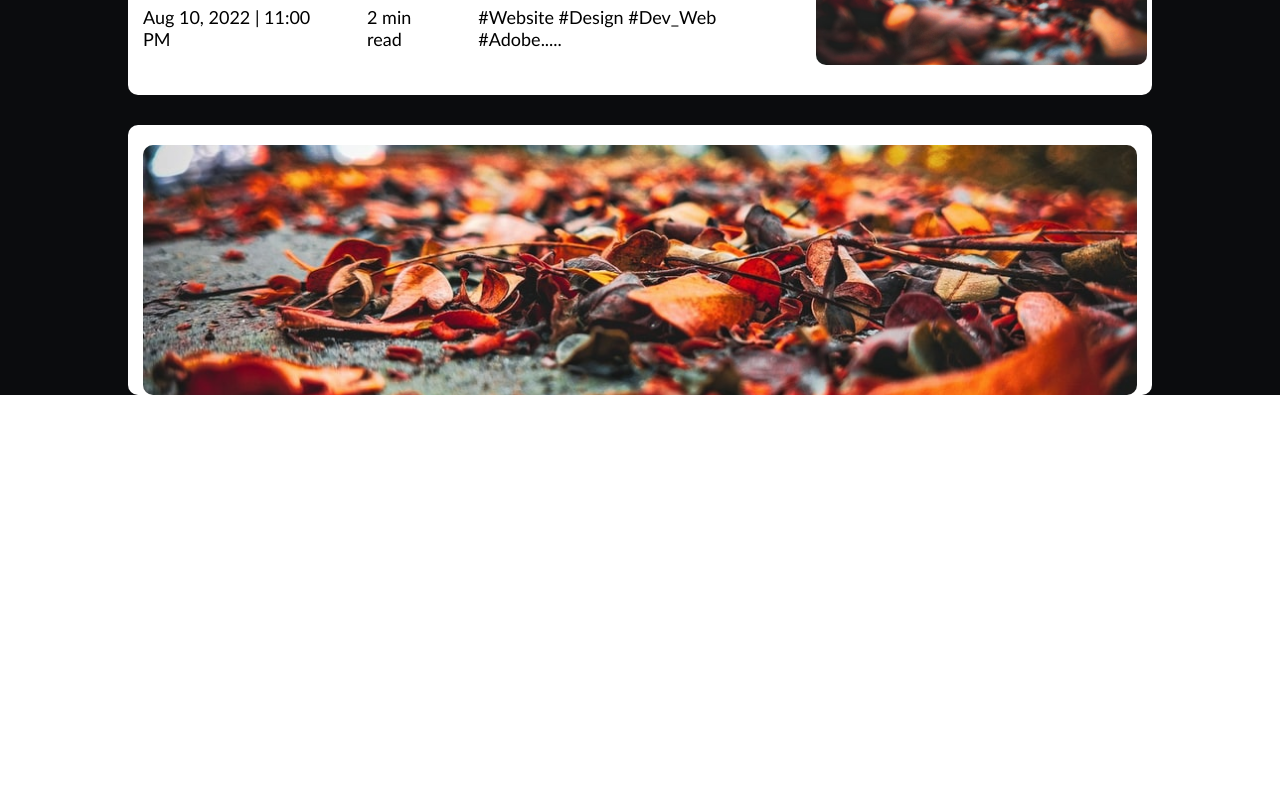
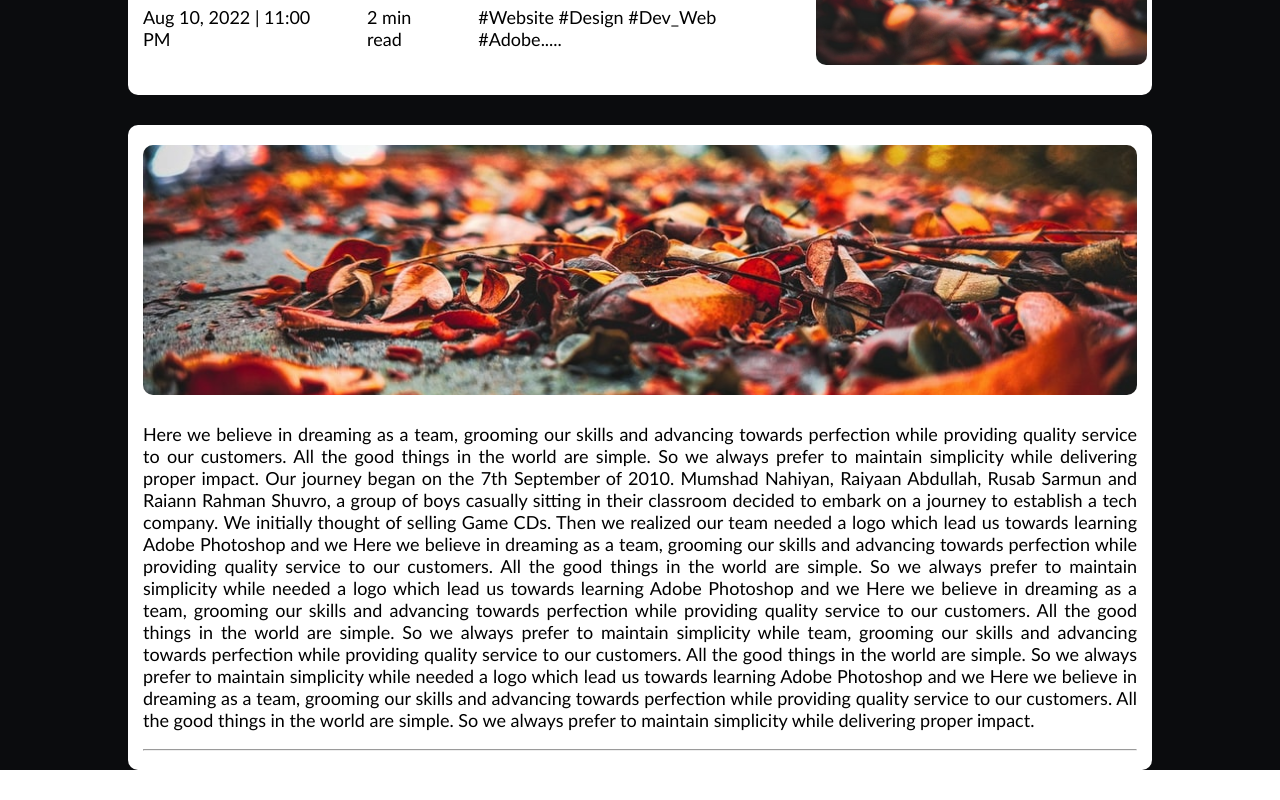
Before and after one commit to shihabsararrafid/front-end-task, a React (Create React App) app: page / in a window 1280 px wide. Shown: the part 315-1115 px from the top of the page. Before the commit the page ends 800 px from the top, so only its background shows below. Built offline with nearby package versions, Linux system fonts and the light colour scheme.

Commit message:
short story content added

```diff
--- a/public/data.json
+++ b/public/data.json
@@ -46,7 +46,7 @@
     "coverImage": "/images/cover.jpg",
     "author": {
       "name": "Michael Scott",
-      "profileImage": "/images/author.png"
+      "profileImage": "./../../Images/author.jpg"
     },
     "community": {
       "name": "Travel for explore"
--- a/src/Components/Body/Body.css
+++ b/src/Components/Body/Body.css
@@ -6,6 +6,7 @@
 }
 .body *{
 border-radius: 10px;
+
 }
 .longStory_1{
     background-color: white;
--- a/src/Components/Body/Body.js
+++ b/src/Components/Body/Body.js
@@ -1,6 +1,7 @@
 import React from 'react';
 import CoverPhoto from '../CoverPhoto/CoverPhoto';
 import LongStory from '../LongStory/LongStory';
+import ShortStory from '../ShortStory/ShortStory';
 import './Body.css'
 
 const Body = () => {
@@ -12,6 +13,7 @@ const Body = () => {
             </div>
             <div className='shortStory_1'>
             <CoverPhoto></CoverPhoto>
+            <ShortStory></ShortStory>
             </div>
 
 
--- /dev/null
+++ b/src/Components/ShortStory/ShortStory.css
@@ -0,0 +1,5 @@
+.shortStory{
+    padding: 10px 15px;
+    text-align: justify;
+    font-size: 18px;
+}
--- /dev/null
+++ b/src/Components/ShortStory/ShortStory.js
@@ -0,0 +1,18 @@
+import React from 'react';
+import LoadStory from '../CustomHooks/LoadStory';
+import './ShortStory.css'
+const ShortStory = () => {
+    const [story]=LoadStory();
+    const shortstry= story?.find(s=>s.type==="short");
+    return (
+        <div className='shortStory'>
+           <p>
+            {
+
+            shortstry?.content}</p>
+            <hr />
+        </div>
+    );
+};
+
+export default ShortStory;
```
